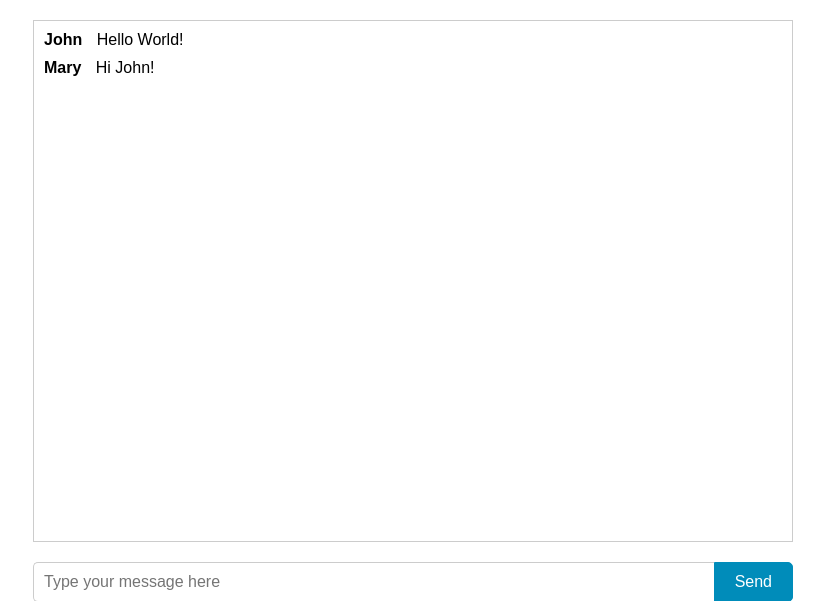
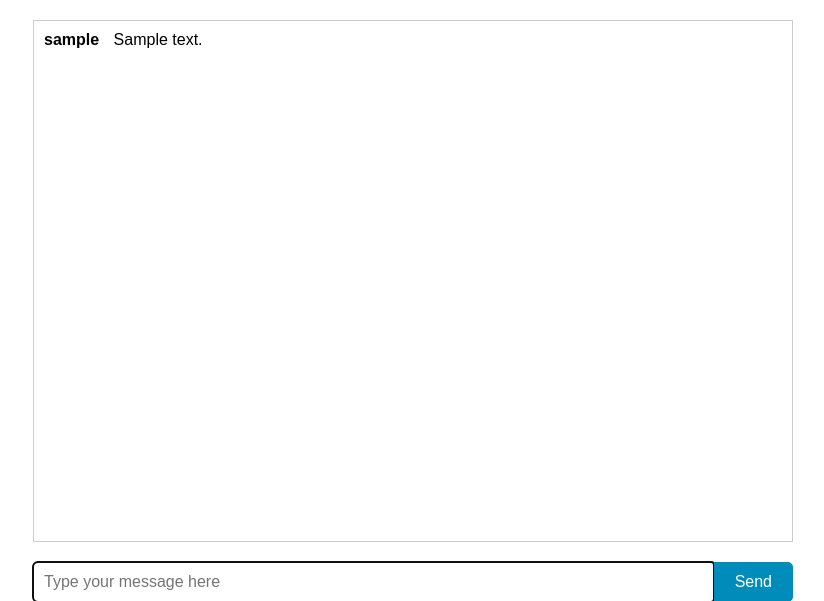
Before and after one commit to DerFacn/chat_flask, a Flask app: page / in a window 1280 px wide. Shown: the top 601 px of the page, without its empty margins (227-1051 px from the left). Run offline with Flask 3, Linux system fonts and the light colour scheme; a user stored in the database is signed in; tables that the repository leaves empty hold one stand-in row (values such as "Sample post").

Commit message:
chat madded

```diff
--- a/app/auth.py
+++ b/app/auth.py
@@ -1,6 +1,6 @@
 from flask import Blueprint, render_template, request, url_for, redirect, flash
 from werkzeug.security import generate_password_hash, check_password_hash
-from flask_login import login_user
+from flask_login import login_user, logout_user
 from .models import User
 from . import db
 
@@ -55,4 +55,5 @@ def signup_post():
 
 @auth.route('/logout')
 def logout():
-    return render_template('index.html')
+    logout_user()
+    return redirect(url_for('auth.login'))
--- a/app/main.py
+++ b/app/main.py
@@ -1,5 +1,7 @@
-from flask import Blueprint, render_template
-from flask_login import login_required
+from flask import Blueprint, render_template, request, redirect, url_for
+from flask_login import login_required, current_user
+from .models import Chat
+from . import db
 
 main = Blueprint('main', __name__)
 
@@ -7,4 +9,19 @@ main = Blueprint('main', __name__)
 @main.route('/')
 @login_required
 def index():
-    return render_template('index.html')
+    chat = Chat.query.order_by(Chat.id).all()
+    return render_template('index.html', chat=chat)
+
+
+@main.route('/', methods=['POST'])
+@login_required
+def send():
+    message = request.form.get('chat-input')
+    username = current_user.username
+
+    new_message = Chat(message=message, username=username)
+
+    db.session.add(new_message)
+    db.session.commit()
+
+    return redirect(url_for('main.index'))
--- a/app/templates/index.html
+++ b/app/templates/index.html
@@ -6,19 +6,23 @@
 {% block content %}
 	<div class="container">
 		<div class="chat-box">
+			{% if chat %}
+			{% for message in chat %}
 			<div class="chat-message">
-				<span class="chat-message__username">John</span>
-				<span class="chat-message__text">Hello World!</span>
+				<span class="chat-message__username">{{ message.username }}</span>
+				<span class="chat-message__text">{{ message.message }}</span>
 			</div>
-			<div class="chat-message">
-				<span class="chat-message__username">Mary</span>
-				<span class="chat-message__text">Hi John!</span>
-			</div>
+			{% endfor %}
+			{% endif %}
 		</div>
-		<form class="chat-form">
-			<input class="chat-input" type="text" placeholder="Type your message here">
+		<form class="chat-form" action="/" method="post">
+			<input class="chat-input" type="text" name="chat-input" placeholder="Type your message here" required autofocus>
 			<button class="chat-button" type="submit">Send</button>
 		</form>
 		<br><p><a href="{{ url_for('auth.logout') }}" style="text-align: center;">Logout</a></p>
 	</div>
+	<script>
+		var chatBox = document.querySelector('.chat-box');
+		chatBox.scrollTop = chatBox.scrollHeight;
+	</script>
 {% endblock %}
```
